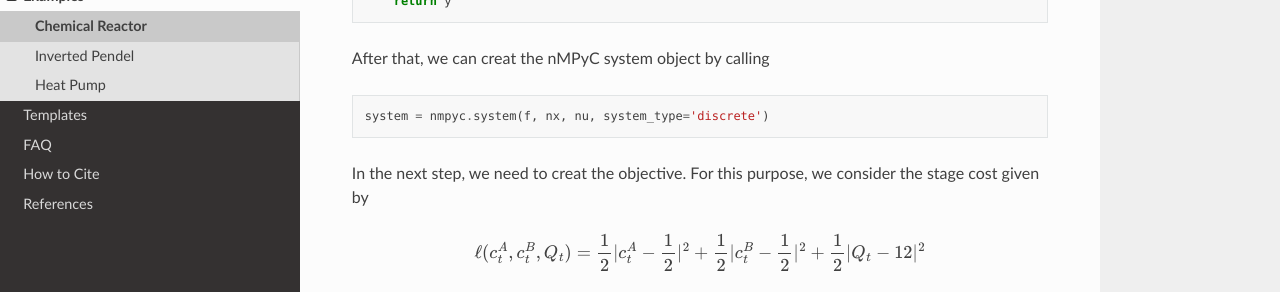
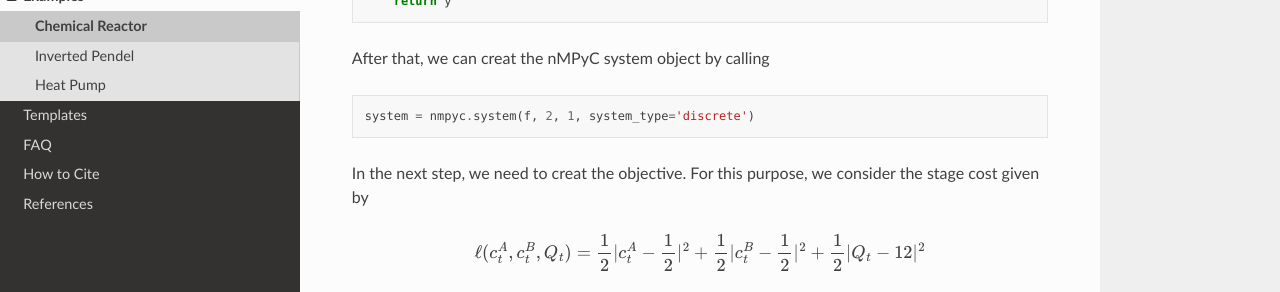
Before and after one commit to nMPyC/nmpyc, a Sphinx documentation site: the page built from docs/source/example/reactor.rst, in a window 1280 px wide and 900 px high, scrolled down 818 px. Shown: the part 257-549 px from the top of the window. Built offline with Sphinx 7.4.7 and the Read the Docs theme 2.0.0, drawn with Linux system fonts in a browser that asks for light colours; cross-references to code outside the pages are shown as plain code.

Commit message:
Update reactor.rst

```diff
--- a/docs/source/example/reactor.rst
+++ b/docs/source/example/reactor.rst
@@ -55,7 +55,7 @@ After that, we can creat the nMPyC system object by calling
 
 .. code-block:: python
 
-   system = nmpyc.system(f, nx, nu, system_type='discrete')
+   system = nmpyc.system(f, 2, 1, system_type='discrete')
 
 
 In the next step, we need to creat the objective.
```
